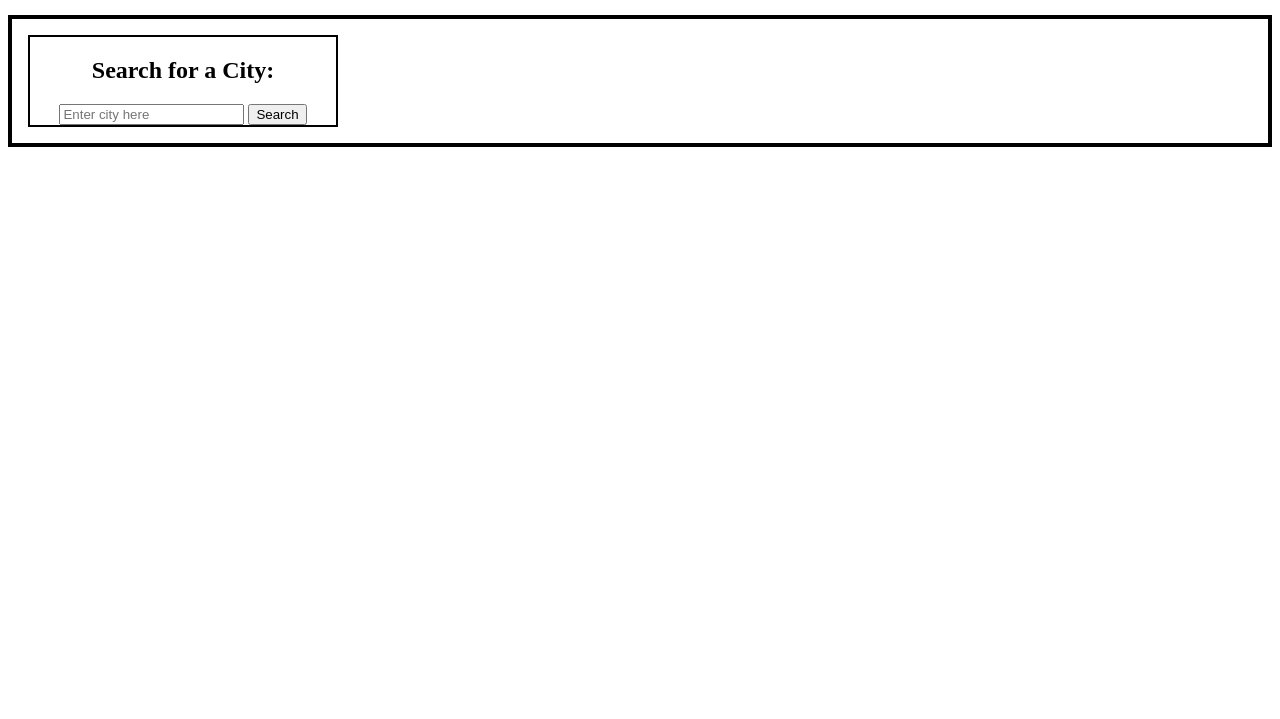
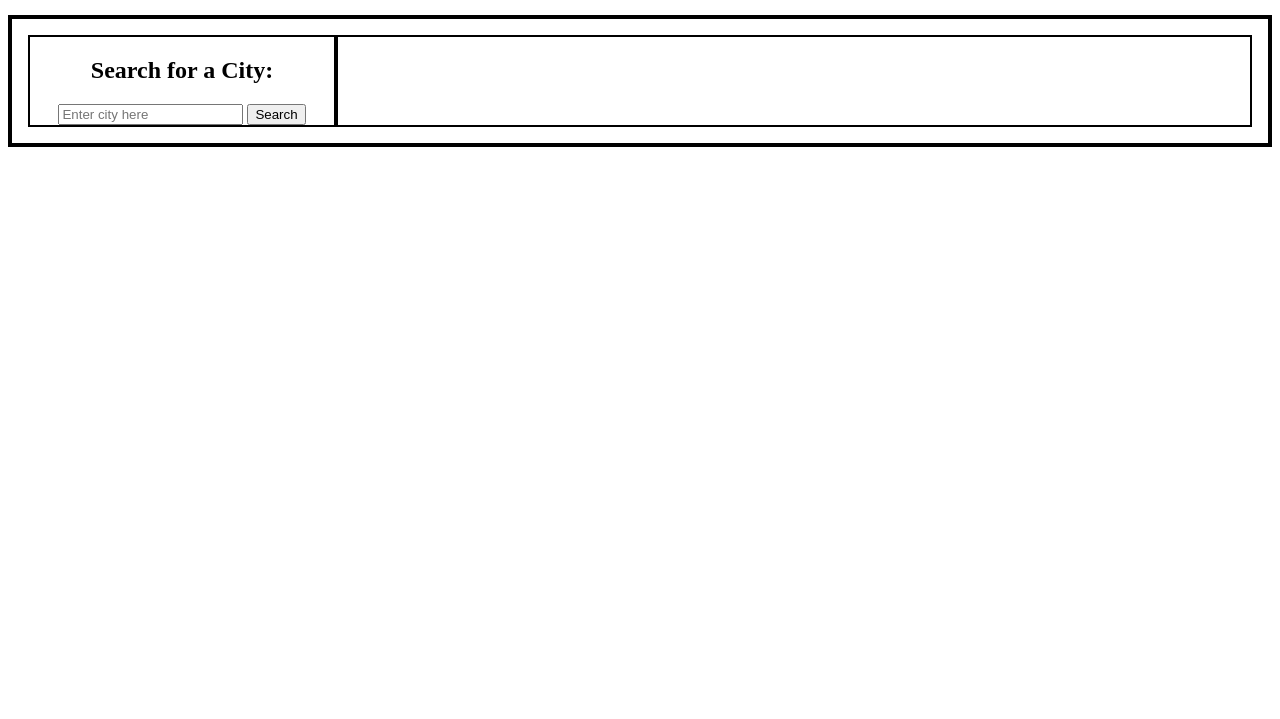
Before and after one commit to dom-jackson/weather-dashboard, a plain HTML site: page index.html in a window 1280 px wide. Shown: the part 81-800 px from the top of the page. Drawn offline with Linux system fonts and the light colour scheme.

Commit message:
minor adjustments to the html file

```diff
--- a/index.html
+++ b/index.html
@@ -18,7 +18,7 @@
             <button id="search-btn">Search</button>
             <div id="search-list"></div>
         </article>
-        <article>
+        <article id="weather">
             <div id="search-location"></div>
             <div id="five-day-forecast"></div>
         </article>
```
